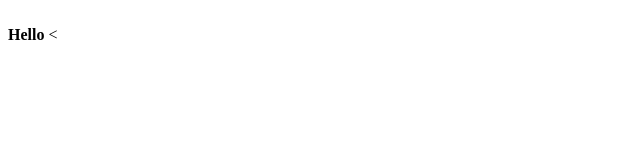
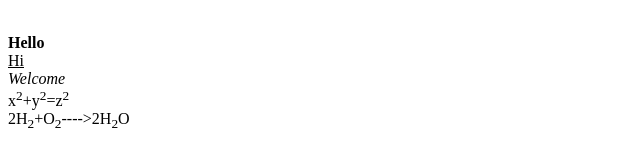
Before and after one commit to iamneo-production/beceeabdeaafafadaeccdffeecabfeedab, a website: page public/index.html in a window 1280 px wide. Shown: the whole page, without its empty margins (0-640 px from the left). Drawn offline with Linux system fonts and the light colour scheme.

Commit message:
Backup Commit

```diff
--- a/public/index.html
+++ b/public/index.html
@@ -1,6 +1,10 @@
 <!DOCTYPE html>
 <html>
 <body>
- <br><b>Hello</b></h1>
-
- <
+ <p>
+ <br><b>Hello</b>
+ <br><u>Hi</u>
+ <br><i>Welcome</i>
+ <br>x<sup>2</sup>+y<sup>2</sup>=z<sup>2</sup>
+ <br>2H<sub>2</sub>+O<sub>2</sub>---->2H<sub>2</sub>O
+ </p>
```
